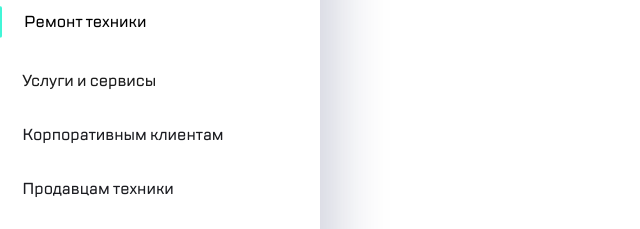
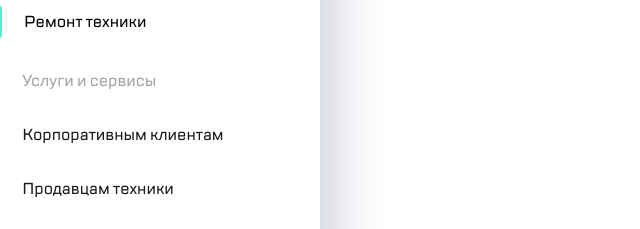
Before and after one commit to Envinorgus/Design1_4, a plain HTML site: page index.html in a window 1280 px wide. In both pictures the pointer is over the item "Услуги и сервисы". Shown: the part 156-385 px from the top of the page, 0-640 px from the left. Drawn offline with Linux system fonts and the light colour scheme; files whose address does not match are found by name.

Commit message:
Поправил изменения в среднем меню

```diff
--- a/style.css
+++ b/style.css
@@ -118,8 +118,8 @@
 /*-----------------------------------------------изменение кнопок среднее меню*/
 
 .section__main-menu-list-item_shift:hover {
-    filter: grayscale(100%);
-    transition: filter 0.3s ease;
+    filter: opacity(0.4);
+
 }
 
 
```
